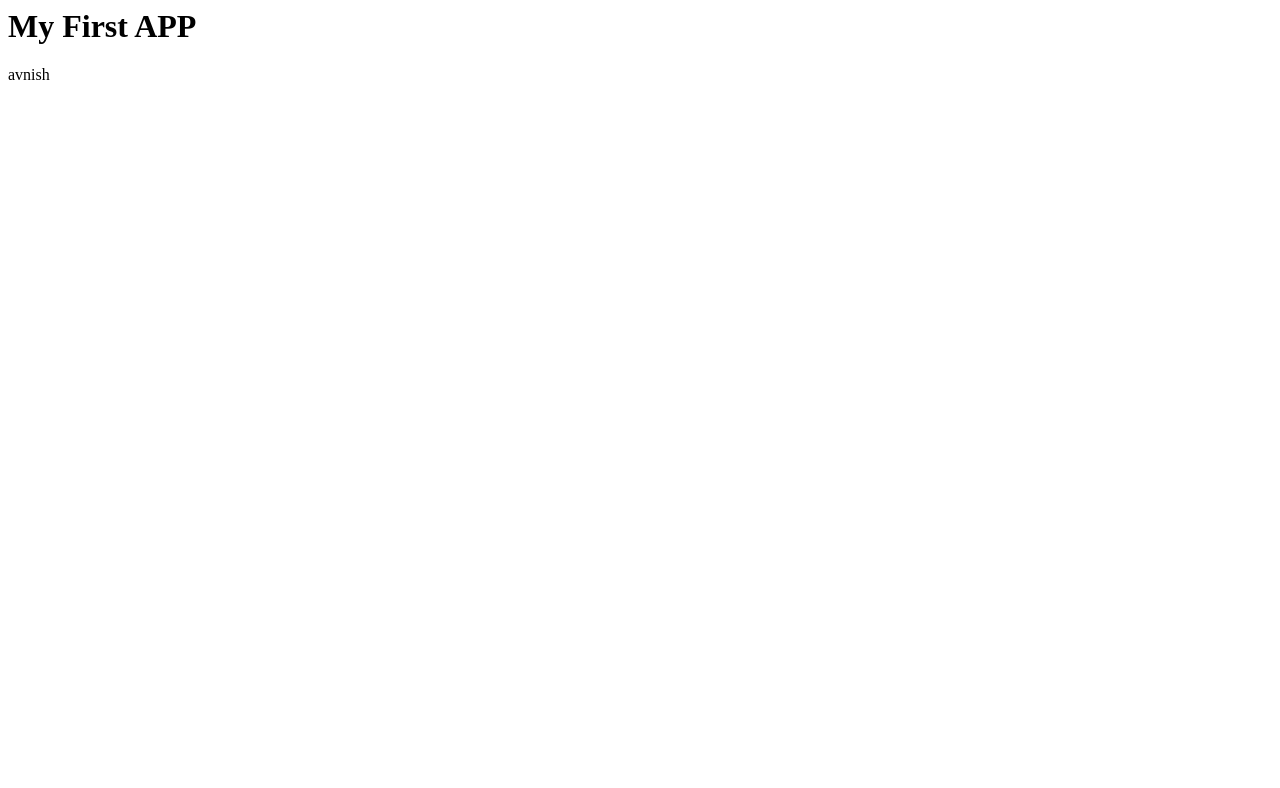
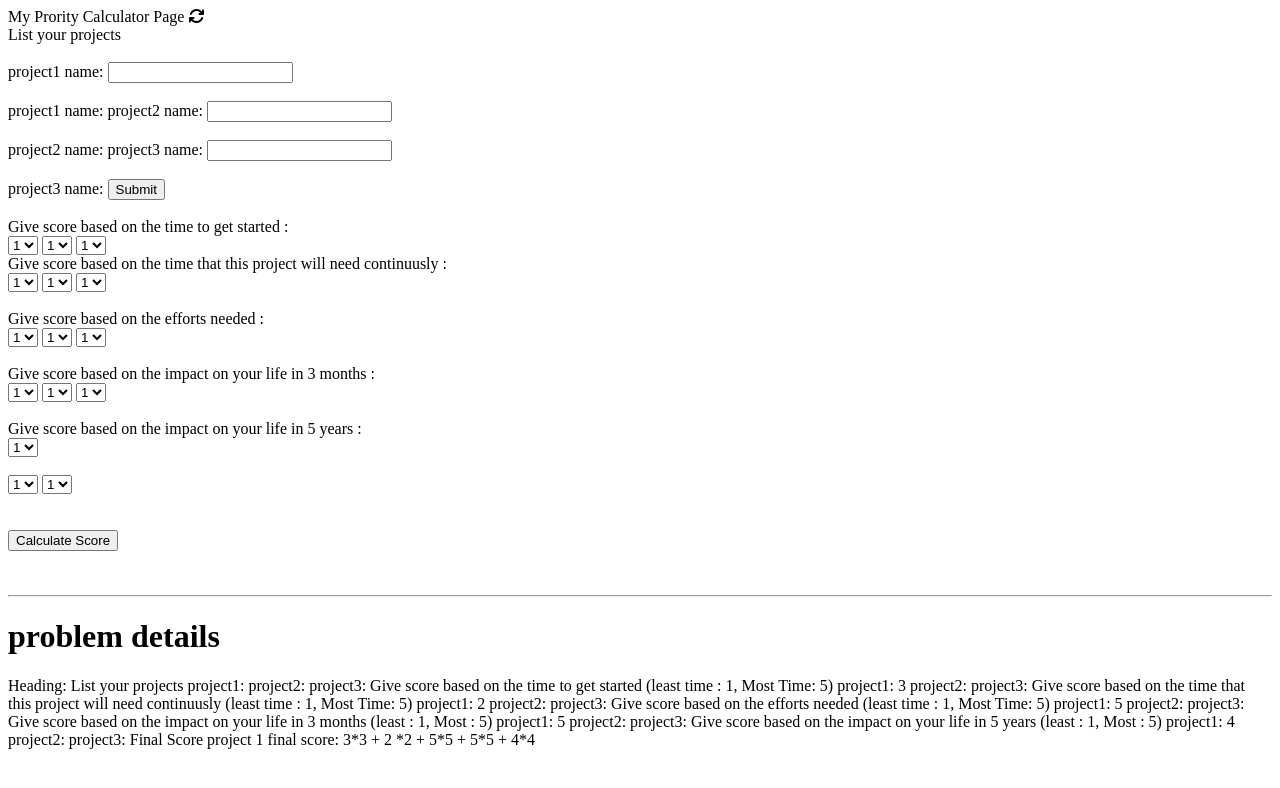
Before and after one commit to AvnishMishr/firstwebappp, a plain HTML site: page index.html in a window 1280 px wide. Drawn offline with nearby package versions, Linux system fonts and the light colour scheme.

Commit message:
Update index.html

```diff
--- a/index.html
+++ b/index.html
@@ -1,2 +1,215 @@
-<h1> My First APP </h1>
-avnish
+
+<!DOCTYPE html>
+<html>
+
+<head>
+	<title>List Tags</title>
+	<script src="https://ajax.googleapis.com/ajax/libs/jquery/3.5.1/jquery.min.js"></script>
+	<link rel="stylesheet" href="path/to/font-awesome/css/font-awesome.min.css">
+	<link rel="stylesheet" href="index.css">
+</head>
+
+<body>
+	<div class="head">
+		My Prority Calculator Page
+		<i class="fas fa-sync"></i>
+	</div>
+	<div id="front">
+		List your projects
+		<br><br>
+
+		<label for="project1">project1 name:</label>
+
+		<input type="text" id="project1"><br><br>
+		<label id="score1">project1 name:</label>
+
+		<label for="project2">project2 name:</label>
+		<input type="text" id="project2"><br><br>
+		<label id="score2">project2 name:</label>
+
+		<label for="project3">project3 name:</label>
+		<input type="text" id="project3"><br><br>
+		<label id="score3">project3 name:</label>
+
+		<button id="submit" onClick="mySubmit()"> Submit</button>
+	</div>
+	<br>
+	<div id="header">
+		<label>Give score based on the time to get started :</label>
+		<br>
+		<select  id="Q1P1">
+			<option value="1">1</option>
+			<option value="2">2</option>
+			<option value="3">3</option>
+			<option value="4">4</option>
+			<option value="5">5</option>
+		</select>
+		<select  id="Q1P2">
+			<option value="1">1</option>
+			<option value="2">2</option>
+			<option value="3">3</option>
+			<option value="4">4</option>
+			<option value="5">5</option>
+		</select>
+		<select  id="Q1P3">
+			<option value="1">1</option>
+			<option value="2">2</option>
+			<option value="3">3</option>
+			<option value="4">4</option>
+			<option value="5">5</option>
+		</select>
+		<br>
+		<label for="fname">Give score based on the time that this project will need continuusly :</label>
+		<br>
+		<select  id="Q2P1">
+			<option value="1">1</option>
+			<option value="2">2</option>
+			<option value="3">3</option>
+			<option value="4">4</option>
+			<option value="5">5</option>
+		</select>
+		<select  id="Q2P2">
+			<option value="1">1</option>
+			<option value="2">2</option>
+			<option value="3">3</option>
+			<option value="4">4</option>
+			<option value="5">5</option>
+		</select>
+		<select  id="Q2P3">
+			<option value="1">1</option>
+			<option value="2">2</option>
+			<option value="3">3</option>
+			<option value="4">4</option>
+			<option value="5">5</option>
+		</select>
+		<br>
+		<br>
+		<label for="fname">Give score based on the efforts needed :</label>
+		<br>
+		<select  id="Q3P1">
+			<option value="1">1</option>
+			<option value="2">2</option>
+			<option value="3">3</option>
+			<option value="4">4</option>
+			<option value="5">5</option>
+		</select>
+		<select  id="Q3P2">
+			<option value="1">1</option>
+			<option value="2">2</option>
+			<option value="3">3</option>
+			<option value="4">4</option>
+			<option value="5">5</option>
+		</select>
+		<select  id="Q3P3">
+			<option value="1">1</option>
+			<option value="2">2</option>
+			<option value="3">3</option>
+			<option value="4">4</option>
+			<option value="5">5</option>
+		</select>
+		<br>
+		<br>
+		<label for="fname">Give score based on the impact on your life in 3 months :</label>
+		<br>
+		<select  id="Q4P1">
+			<option value="1">1</option>
+			<option value="2">2</option>
+			<option value="3">3</option>
+			<option value="4">4</option>
+			<option value="5">5</option>
+		</select>
+		<select  id="Q4P2">
+			<option value="1">1</option>
+			<option value="2">2</option>
+			<option value="3">3</option>
+			<option value="4">4</option>
+			<option value="5">5</option>
+		</select>
+		<select  id="Q4P3">
+			<option value="1">1</option>
+			<option value="2">2</option>
+			<option value="3">3</option>
+			<option value="4">4</option>
+			<option value="5">5</option>
+		</select>
+		<br>
+		<br>
+		<label for="fname">Give score based on the impact on your life in 5 years :</label>
+		<br>
+		<select  id="Q5P1">
+			<option value="1">1</option>
+			<option value="2">2</option>
+			<option value="3">3</option>
+			<option value="4">4</option>
+			<option value="5">5</option>
+		</select>
+		<br><br>
+		<select  id="Q5P2">
+			<option value="1">1</option>
+			<option value="2">2</option>
+			<option value="3">3</option>
+			<option value="4">4</option>
+			<option value="5">5</option>
+		</select>
+		<select  id="Q5P3">
+			<option value="1">1</option>
+			<option value="2">2</option>
+			<option value="3">3</option>
+			<option value="4">4</option>
+			<option value="5">5</option>
+		</select>
+		<br>
+		<br><br>
+
+		<button onclick="CalcScore()">Calculate Score</button>
+
+		<br><br><br>
+		<hr>
+
+		<h1>problem details</h1>
+
+
+
+
+		Heading:
+		List your projects
+
+		project1:
+		project2:
+		project3:
+
+
+		Give score based on the time to get started (least time : 1, Most Time: 5)
+		project1: 3
+		project2:
+		project3:
+
+
+		Give score based on the time that this project will need continuusly (least time : 1, Most Time: 5)
+		project1: 2
+		project2:
+		project3:
+
+		Give score based on the efforts needed (least time : 1, Most Time: 5)
+		project1: 5
+		project2:
+		project3:
+
+		Give score based on the impact on your life in 3 months (least : 1, Most : 5)
+		project1: 5
+		project2:
+		project3:
+
+		Give score based on the impact on your life in 5 years (least : 1, Most : 5)
+		project1: 4
+		project2:
+		project3:
+
+		Final Score
+		project 1 final score: 3*3 + 2 *2 + 5*5 + 5*5 + 4*4
+	</div>
+	<script src="myscript.js"></script>
+
+</body>
+
+</html>
```
